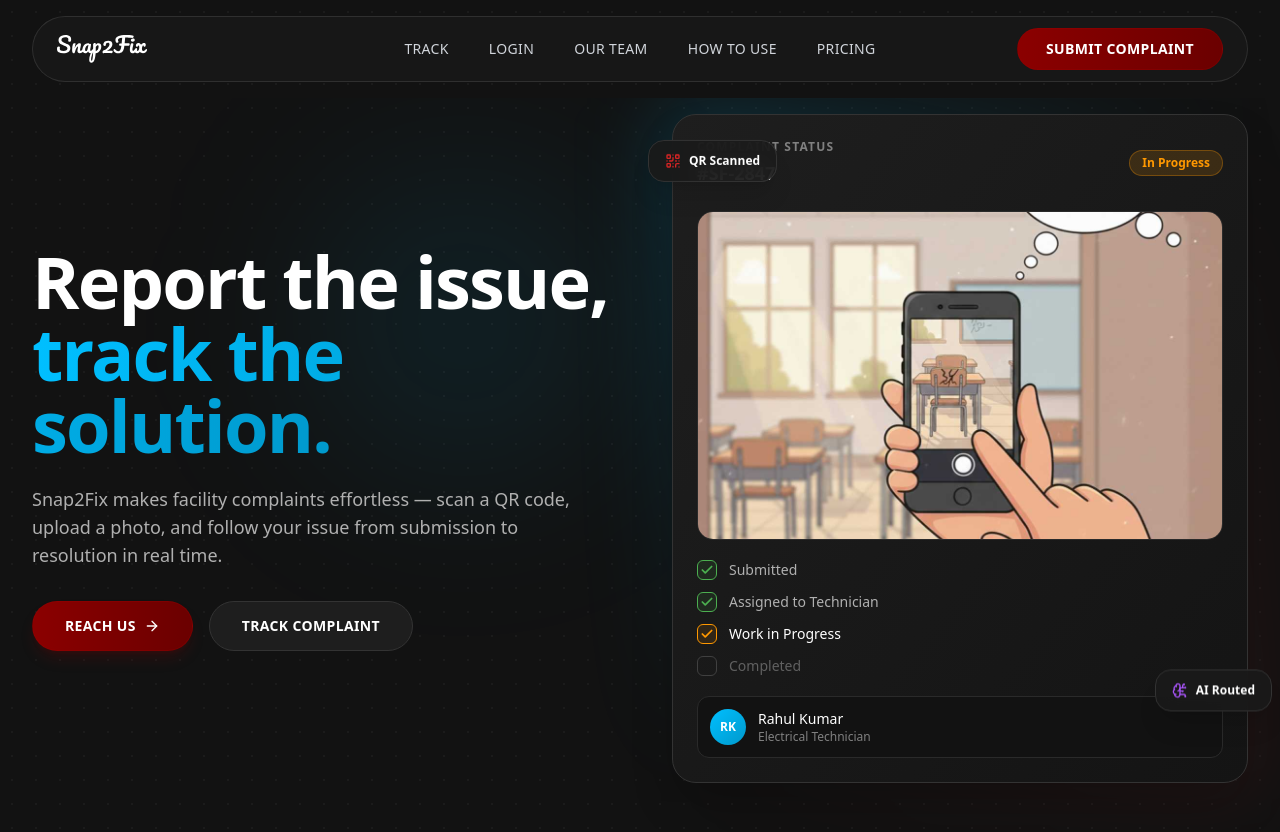
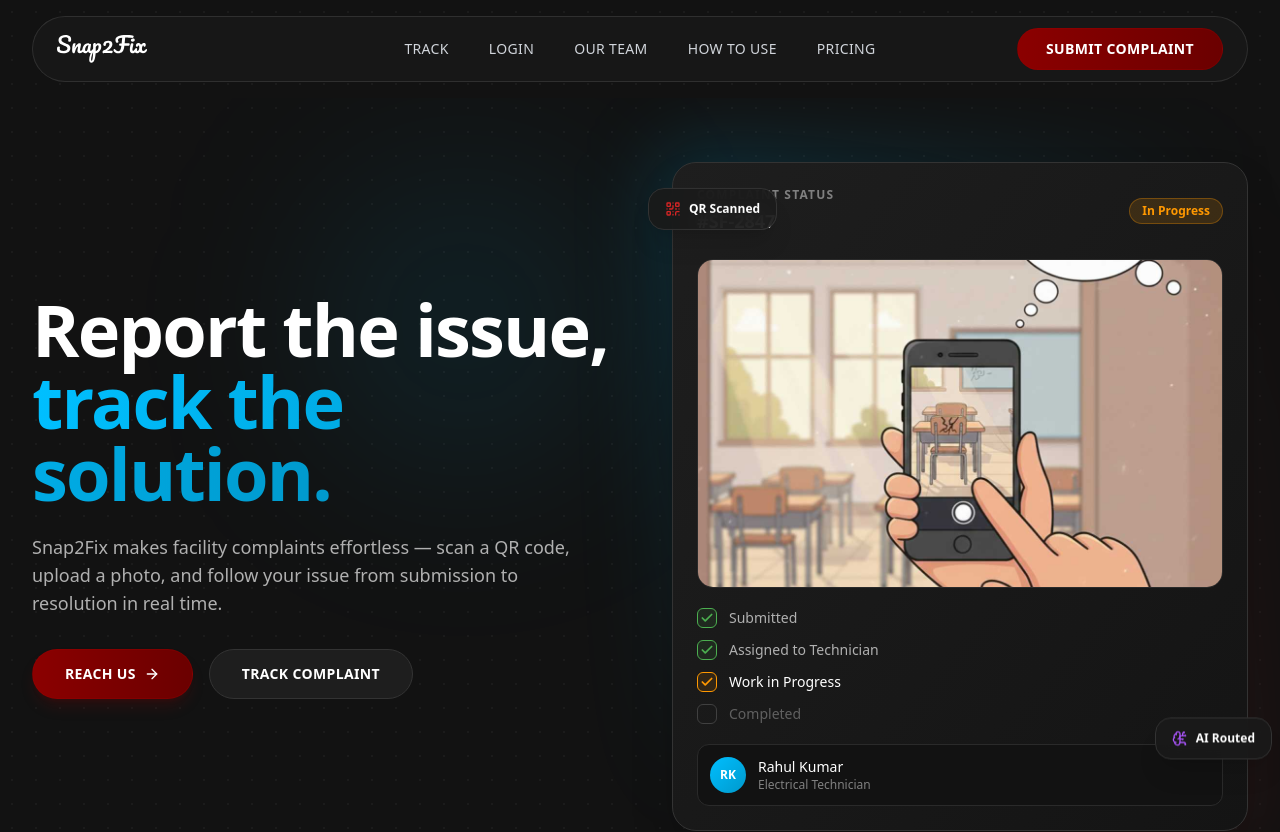
Before and after one commit to navedsayyed/Snap2Fix-web, a Next.js app: page / in a window 1280 px wide. Shown: the top 832 px of the page. Built offline with nearby package versions, Linux system fonts and the light colour scheme; no server answers.

Commit message:
padding fixed

```diff
--- a/components/home/HomeLanding.tsx
+++ b/components/home/HomeLanding.tsx
@@ -185,7 +185,7 @@
           <div className="absolute bottom-10 right-1/4 w-96 h-96 bg-[#DC2626]/8 rounded-full blur-[120px]" />
         </div>
 
-        <div className="max-w-7xl mx-auto px-4 sm:px-6 lg:px-8 pt-4 sm:pt-4 lg:pt-4 pb-16 lg:pb-24">
+        <div className="max-w-7xl mx-auto px-4 sm:px-6 lg:px-8 pt-20 sm:pt-12 lg:pt-16 pb-16 lg:pb-24">
           <div className="grid lg:grid-cols-2 gap-12 lg:gap-16 items-center">
             <div data-reveal className="reveal-up text-center lg:text-left">
               <h1 className="text-4xl sm:text-5xl lg:text-6xl xl:text-7xl font-bold text-white leading-[1.1] tracking-tight mb-6">
```
